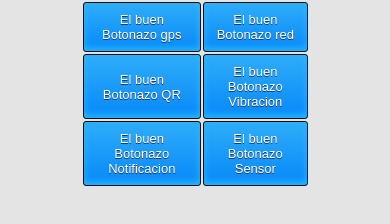
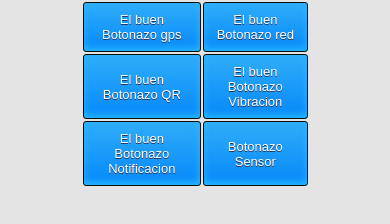
Before and after one commit to Jlechon/monacatest, a website: page www/index.html in a window 390 px wide. Shown: the part 556-780 px from the top of the page. Drawn offline with Linux system fonts and the light colour scheme; some packages are replaced by stand-ins of ours.

Commit message:
Comiit de prueba

```diff
--- a/www/index.html
+++ b/www/index.html
@@ -51,7 +51,7 @@
               <Button id="BotonazoQ" class="myButton">El buen Botonazo QR </Button>
               <Button id="BotonazoV" class="myButton">El buen Botonazo Vibracion </Button>
               <Button id="BotonazoN" class="myButton">El buen Botonazo Notificacion </Button>
-              <Button id="BotonazoS" class="myButton">El buen Botonazo Sensor </Button>
+              <Button id="BotonazoS" class="myButton"> Botonazo Sensor </Button>
             </div>
         </div>
         <script src="cordova.js"></script>
```
